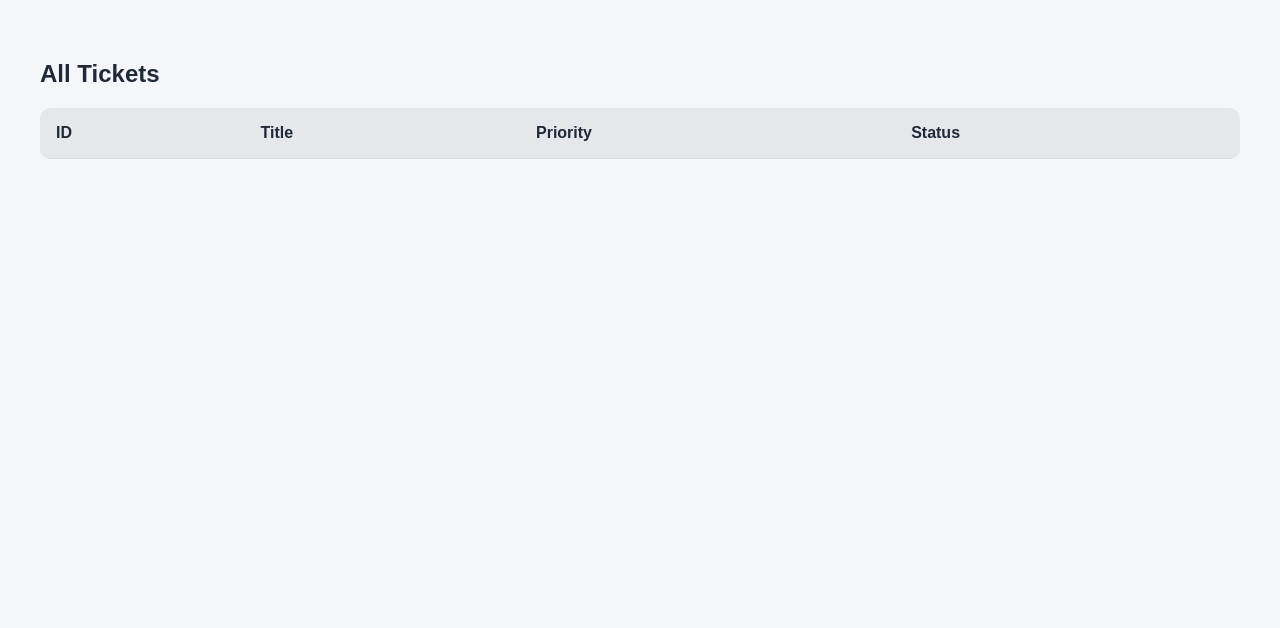
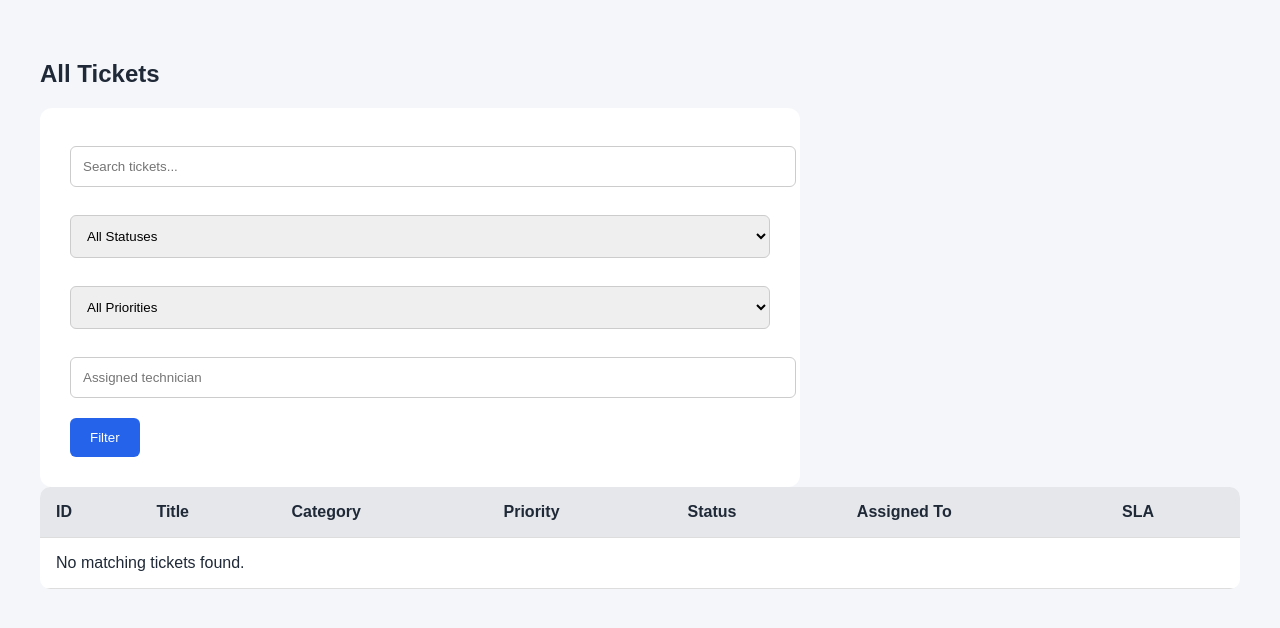
Before and after one commit to stantleff/it-support-ticket-tracker, a Flask app: page /tickets in a window 1280 px wide. Shown: the part 126-754 px from the top of the page. Run offline with Flask 3, Linux system fonts and the light colour scheme; the visitor is signed in with stand-in values (Sample User, id 1); data comes from the database, SQL or seed files in the repository; data that the repository does not hold is empty.

Commit message:
Add filtering UI and expanded ticket table

```diff
--- a/templates/tickets.html
+++ b/templates/tickets.html
@@ -4,24 +4,52 @@
 
 <h2>All Tickets</h2>
 
+<form class="filter-form" method="GET">
+    <input type="text" name="q" placeholder="Search tickets..." value="{{ query }}">
+
+    <select name="status">
+        <option value="">All Statuses</option>
+        <option value="Open" {% if status == 'Open' %}selected{% endif %}>Open</option>
+        <option value="In Progress" {% if status == 'In Progress' %}selected{% endif %}>In Progress</option>
+        <option value="Resolved" {% if status == 'Resolved' %}selected{% endif %}>Resolved</option>
+    </select>
+
+    <select name="priority">
+        <option value="">All Priorities</option>
+        <option value="High" {% if priority == 'High' %}selected{% endif %}>High</option>
+        <option value="Medium" {% if priority == 'Medium' %}selected{% endif %}>Medium</option>
+        <option value="Low" {% if priority == 'Low' %}selected{% endif %}>Low</option>
+    </select>
+
+    <input type="text" name="assigned_to" placeholder="Assigned technician" value="{{ assigned_to }}">
+
+    <button type="submit">Filter</button>
+</form>
+
 <table>
     <tr>
         <th>ID</th>
         <th>Title</th>
+        <th>Category</th>
         <th>Priority</th>
         <th>Status</th>
+        <th>Assigned To</th>
+        <th>SLA</th>
     </tr>
 
     {% for ticket in tickets %}
     <tr>
         <td>{{ ticket.id }}</td>
-        <td>
-            <a href="{{ url_for('ticket_detail', ticket_id=ticket.id) }}">
-                {{ ticket.title }}
-            </a>
-        </td>
-        <td>{{ ticket.priority }}</td>
-        <td>{{ ticket.status }}</td>
+        <td><a href="{{ url_for('ticket_detail', ticket_id=ticket.id) }}">{{ ticket.title }}</a></td>
+        <td>{{ ticket.category }}</td>
+        <td><span class="badge priority-{{ ticket.priority|lower }}">{{ ticket.priority }}</span></td>
+        <td><span class="badge status-{{ ticket.status|lower|replace(' ', '-') }}">{{ ticket.status }}</span></td>
+        <td>{{ ticket.assigned_to }}</td>
+        <td><span class="badge sla-{{ ticket.sla_status|lower|replace(' ', '-') }}">{{ ticket.sla_status }}</span></td>
+    </tr>
+    {% else %}
+    <tr>
+        <td colspan="7">No matching tickets found.</td>
     </tr>
     {% endfor %}
 </table>
```
